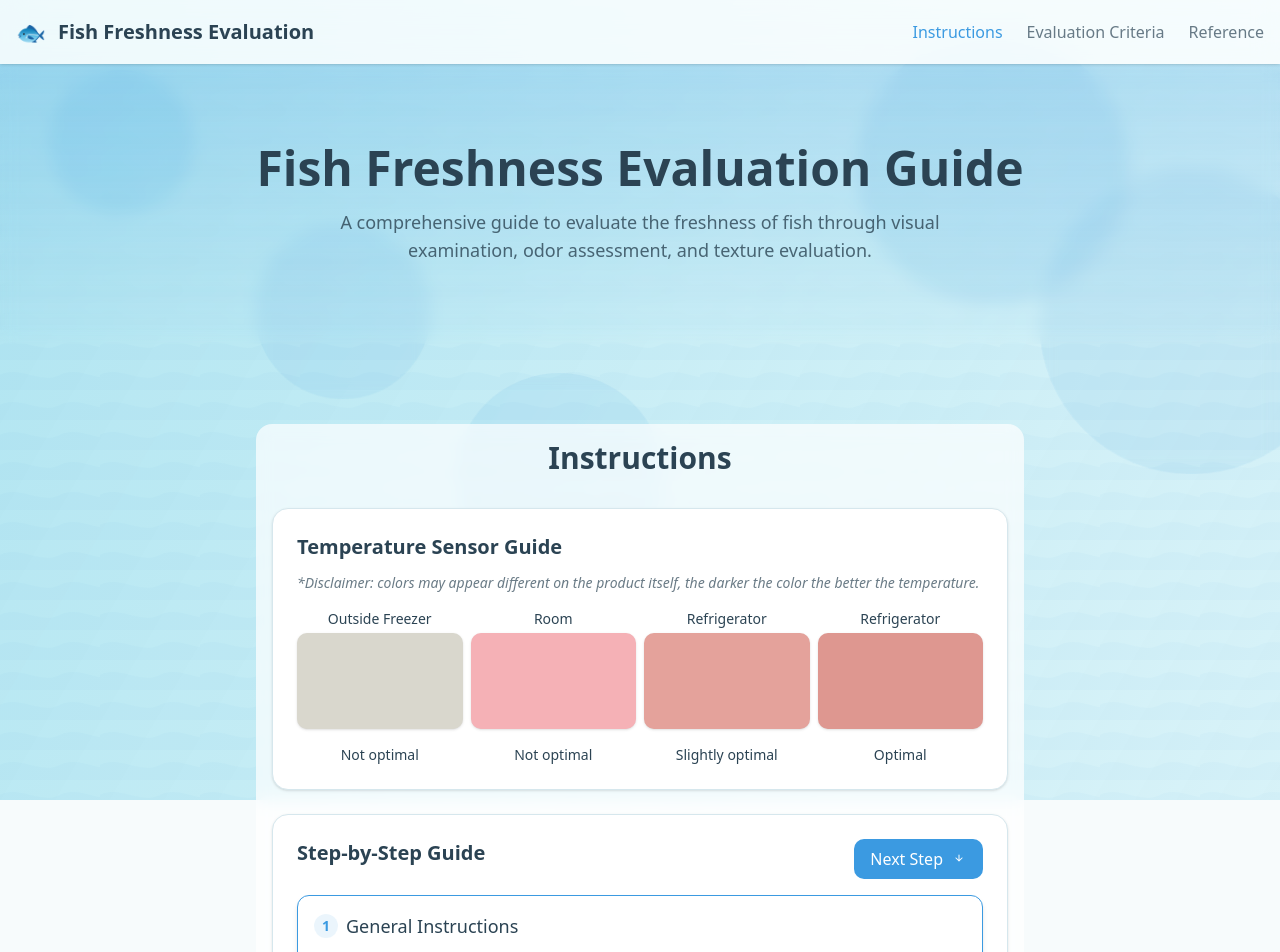
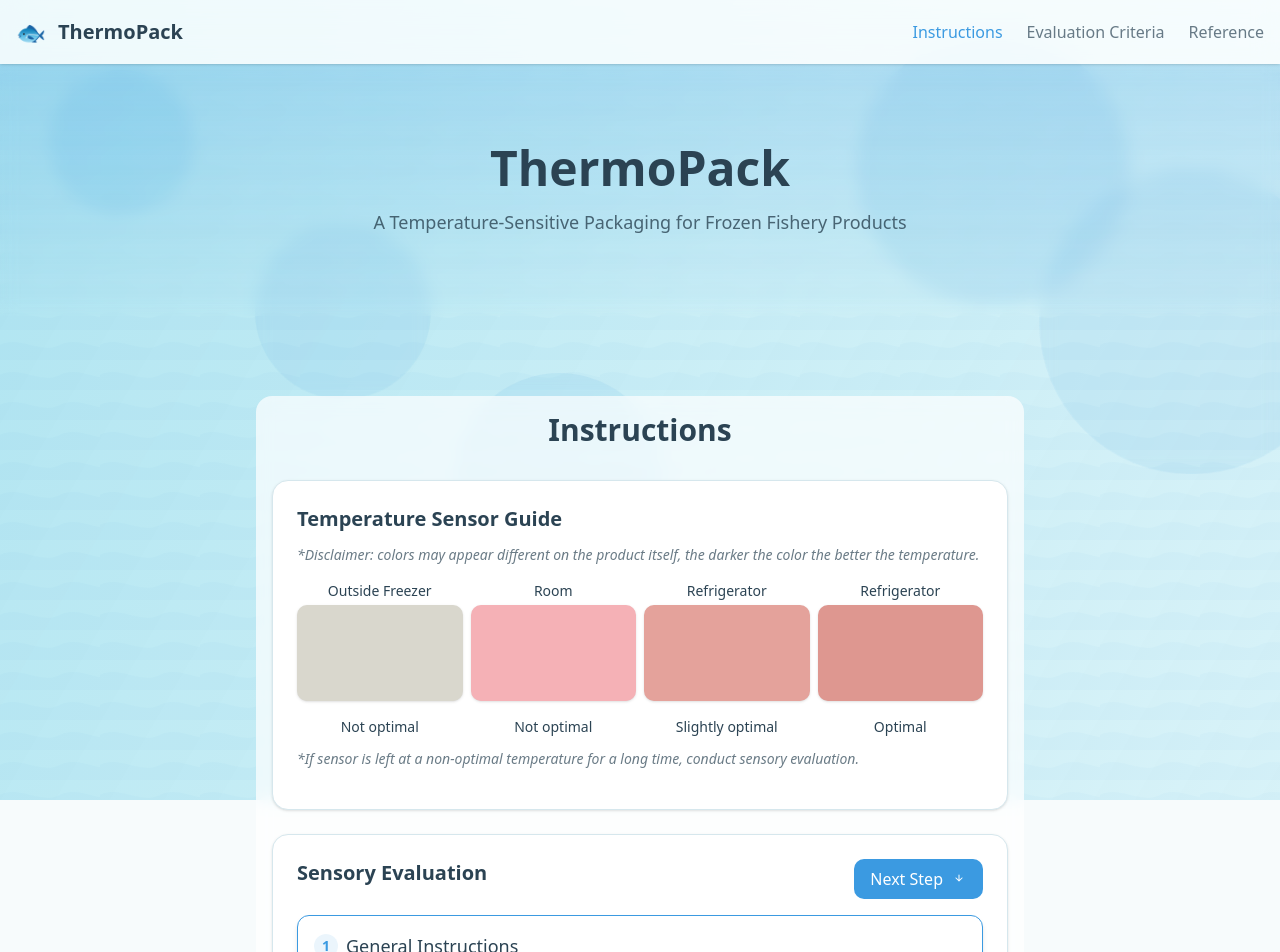
Before and after one commit to ajaparicio36/freshness-evaluation, a Next.js app: page / in a window 1280 px wide. Shown: the top 952 px of the page. Built offline with nearby package versions, Linux system fonts and the light colour scheme.

Commit message:
Update content to match project title

```diff
--- a/src/app/page.tsx
+++ b/src/app/page.tsx
@@ -275,9 +275,7 @@ export default function Home() {
             >
               🐟
             </motion.span>
-            <h1 className="text-xl font-bold text-foreground">
-              Fish Freshness Evaluation
-            </h1>
+            <h1 className="text-xl font-bold text-foreground">ThermoPack</h1>
           </div>
 
           {/* Desktop Navigation */}
@@ -396,11 +394,10 @@ export default function Home() {
       >
         <div className="container mx-auto px-4 text-center">
           <h1 className="text-4xl md:text-5xl font-bold text-foreground mb-4">
-            Fish Freshness Evaluation Guide
+            ThermoPack
           </h1>
           <p className="text-lg text-foreground/80 max-w-2xl mx-auto">
-            A comprehensive guide to evaluate the freshness of fish through
-            visual examination, odor assessment, and texture evaluation.
+            A Temperature-Sensitive Packaging for Frozen Fishery Products
           </p>
         </div>
       </motion.section>
@@ -435,18 +432,23 @@ export default function Home() {
               ))}
             </div>
 
-            <div className="grid grid-cols-4 gap-2 mt-2">
+            <div className="grid grid-cols-4 gap-2 mt-2 mb-3">
               {temperatureSensorData.map((item, index) => (
                 <div key={`status-${index}`} className="text-center">
                   <p className="text-sm font-medium">{item.status}</p>
                 </div>
               ))}
             </div>
+
+            <p className="text-sm text-foreground/70 italic mb-4">
+              *If sensor is left at a non-optimal temperature for a long time,
+              conduct sensory evaluation.
+            </p>
           </div>
 
           <div className="bg-white p-6 rounded-xl shadow-sm border border-border mb-6">
             <div className="flex justify-between mb-4">
-              <h3 className="text-xl font-semibold">Step-by-Step Guide</h3>
+              <h3 className="text-xl font-semibold">Sensory Evaluation</h3>
               <div className="flex gap-2">
                 <button
                   onClick={handleNextStep}
@@ -509,7 +511,7 @@ export default function Home() {
       >
         <div className="max-w-4xl mx-auto">
           <h2 className="text-3xl font-bold mb-8 text-center">
-            Freshness Evaluation Criteria
+            Sensory Evaluation Criteria
           </h2>
 
           <div className="overflow-x-auto">
```
